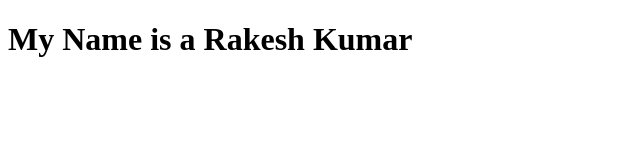
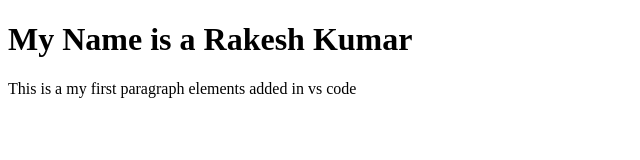
Before and after one commit to Rakesh-Bochlia/myself, a plain HTML site: page index.html in a window 1280 px wide. Shown: the whole page, without its empty margins (0-640 px from the left). Drawn offline with Linux system fonts and the light colour scheme.

Commit message:
Added the paragraph on index file

```diff
--- a/index.html
+++ b/index.html
@@ -9,6 +9,8 @@
 <body>
     <h1>My Name is a Rakesh Kumar</h1>
 
+    <p>This is a my first paragraph elements added in vs code</p>
+
     <script src="./js/custom.js"></script>
 </body>
 </html>
```
